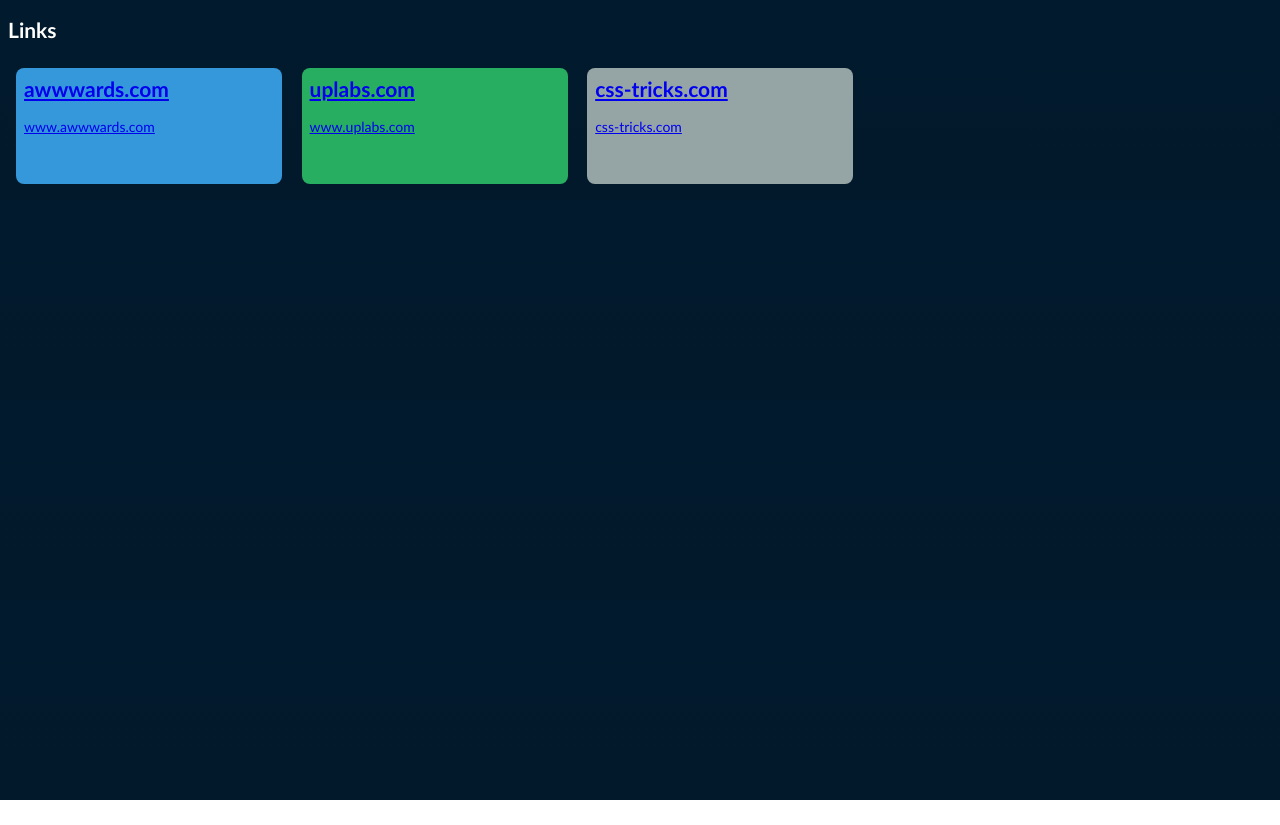
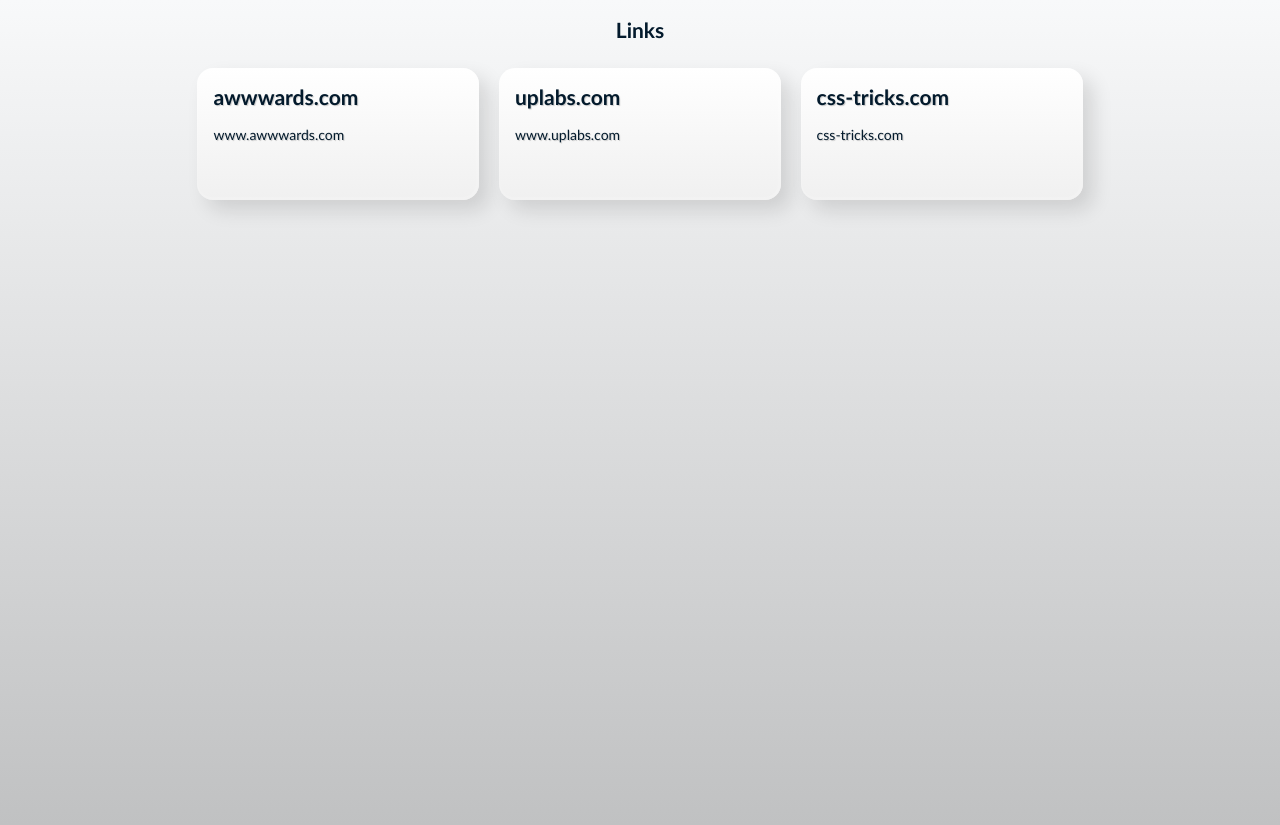
Before and after one commit to alfa-dev/linkpad, a plain HTML site: page index.html in a window 1280 px wide. Before the commit the page ends 800 px from the top, so only its background shows below. Drawn offline with Linux system fonts and the light colour scheme.

Commit message:
Improve appearance

```diff
--- a/index.html
+++ b/index.html
@@ -10,22 +10,43 @@
     html,
     body {
       font-family: 'Trebuchet MS', 'Liberation Sans', 'Nimbus Sans L', sans-serif;
-      color: white;
+      color: #031a2c;
       font-size: 14px;
-      background: -webkit-linear-gradient(#011a2d, #02192b);
     }
+
+    body {
+      background: linear-gradient(to bottom, #f8f9fa 0%,#c0c1c2 100%);
+      height: 100vh;
+    }
+
+    section { text-align: center; }
 
     article {
       display: inline-block;
       margin: 8px;
-      border-radius: 8px;
+      border-radius: 16px;
+      text-align: initial;
+      background: linear-gradient(to bottom, #fff 0%,#f0f0f0 100%);
+
+      box-shadow: 10px 10px 20px 0 rgb(0 0 0 / 12%),
+        -1px -1px 0px 2px inset rgba(255,255,255, .1);
+
+      transition: box-shadow .1s;
+    }
+
+    article:hover {
+      box-shadow: 2px 2px 3px 0 rgb(0 0 0 / 12%),
+        -1px -1px 0px 2px inset rgba(255,255,255, .1);
     }
 
     article a {
       display: block;
+      color: #031a2c;
+      text-decoration: none;
       width: 250px;
       height: 100px;
-      padding: 8px;
+      padding: 16px;
+      text-shadow: 1px 1px 1px rgba(0,0,0,0.2), 1px 1px 2px rgba(255,255,255,0.9);
     }
 
     h2 { margin-top: unset; }
@@ -49,22 +70,17 @@
   </section>
 
   <script>
-    var rawLinks = [
-        "https://www.awwwards.com/",
-        "https://www.uplabs.com/",
-        "https://css-tricks.com/"
-      ];
-
-    var colors = ["#3498db", "#27ae60", "#95a5a6"];
-
-    rawLinks.forEach(function(link, index) {
+    LinkPad = {
+      renderLinks: function() {
+        LinkPad.links.forEach(function(link) {
           var url = new URL(link);
-      var link_box = generateLinkElement(url.href, url.host.replace('www.', ''), url.hostname, colors[index]);
+          var link_box = LinkPad.generateLinkElement(url.href, url.host.replace('www.', ''), url.hostname);
 
           links_index.appendChild(link_box);
         });
+      },
 
-    function generateLinkElement(link, title, description, color) {
+      generateLinkElement: function(link, title, description) {
         var templateClone = document.importNode(link_box_template.content, true);
 
         var template = {
@@ -78,10 +94,17 @@
         template.h2.innerText          = title;
         template.description.innerText = description;
 
-      template.article.style.backgroundColor = color;
-
         return templateClone;
       }
+    }
+
+    LinkPad.links = [
+      "https://www.awwwards.com/",
+      "https://www.uplabs.com/",
+      "https://css-tricks.com/"
+    ];
+
+    LinkPad.renderLinks();
   </script>
 </body>
 </html>
```
Lines whose indentation alone changed are shown as unchanged.
